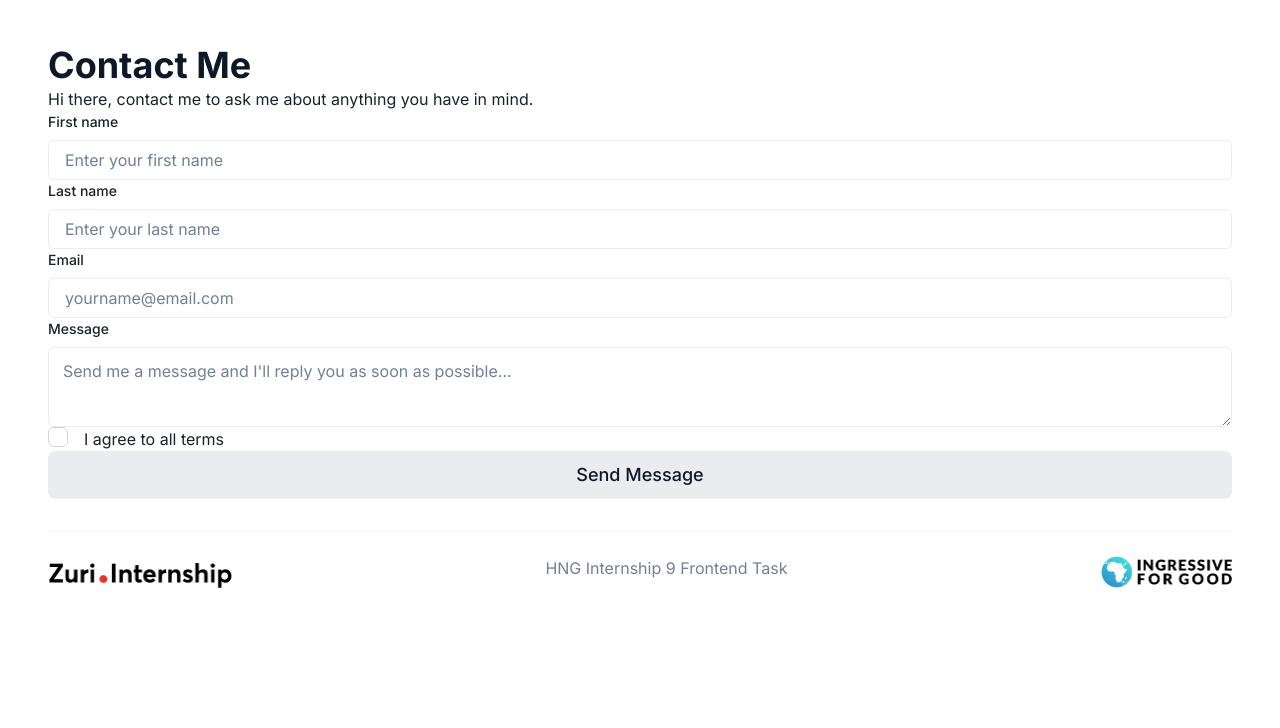
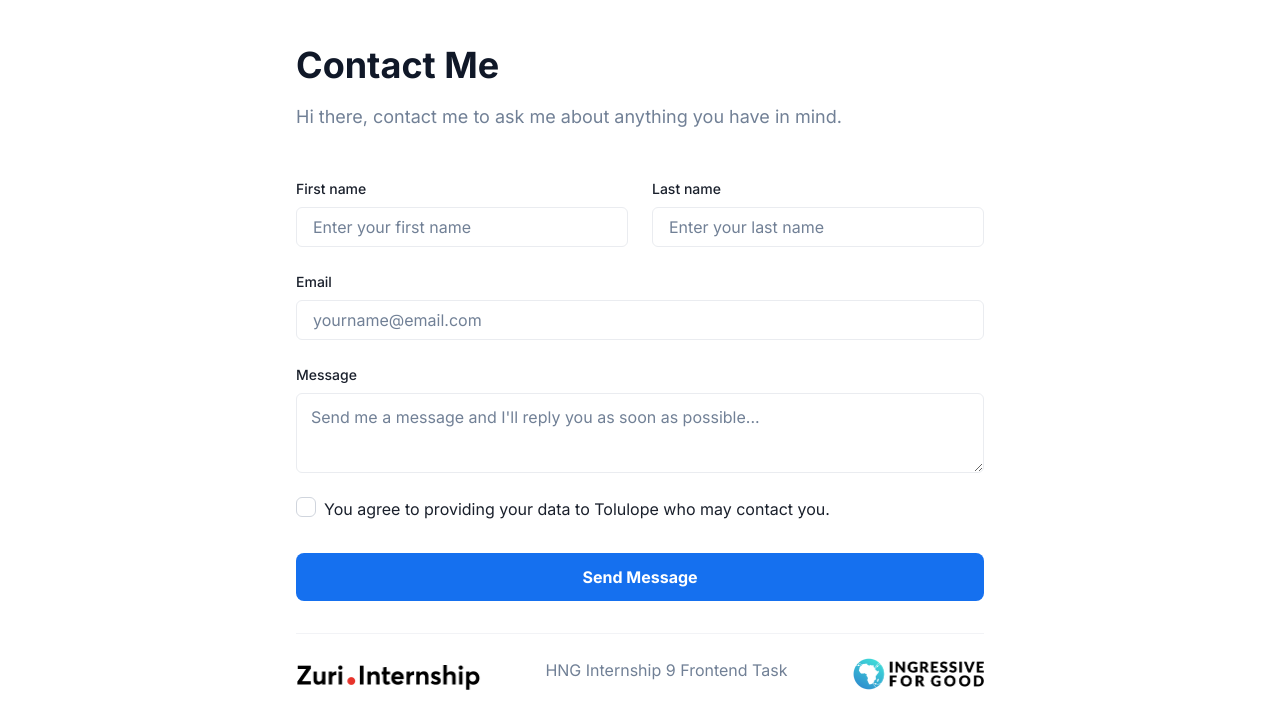
Before and after one commit to Tolu-Mals/myLinkTree, a React (Create React App) app: page /contact in a window 1280 px wide. Shown: the top 728 px of the page. Built offline with nearby package versions, Linux system fonts and the light colour scheme.

Commit message:
feat: add contact page 2

```diff
--- a/src/pages/Contact.js
+++ b/src/pages/Contact.js
@@ -9,32 +9,59 @@ import {
   Textarea,
   Button,
   FormLabel,
+  Box,
+  VStack,
+  Flex
 } from '@chakra-ui/react';
 import Footer from '../components/Footer';
 import Checkbox from '../components/Checkbox';
 
+const WideBox = ({ children }) => (
+  <Box w="100%">{children}</Box>
+);
+
 const Contact = () => {
   return (
-    <Container maxWidth="1216px" py="44px">
+    <Container maxWidth="720px" py="44px">
       <chakra.header>
-        <Heading>Contact Me</Heading>
-        <Text>Hi there, contact me to ask me about anything you have in mind.</Text>
+        <Heading fontSize="36px" mb={4} color="gray.900">Contact Me</Heading>
+        <Text fontSize="18px" color="gray.500" mb={12}>Hi there, contact me to ask me about anything you have in mind.</Text>
 
         <FormControl as="form">
+          <VStack textAlign={"left"} spacing={6} mb={8}>
+
+            <Flex w="100%" gap="24px" sx={{
+              '@media screen and (max-width: 450px)': {
+                flexDirection: 'column',
+              }
+            }}>
+              <WideBox w="100%">
                 <FormLabel htmlFor='first_name'>First name</FormLabel>
                 <Input type="text" id="first_name" placeholder='Enter your first name' />
+              </WideBox>
 
+              <WideBox>
                 <FormLabel htmlFor='last_name'>Last name</FormLabel>
                 <Input type="text" id="last_name" placeholder='Enter your last name' />
+              </WideBox>
+            </Flex>
 
+            <WideBox>
               <FormLabel htmlFor='email'>Email</FormLabel>
               <Input type="email" id="email" placeholder='yourname@email.com' />
+            </WideBox>
 
+            <WideBox>
               <FormLabel htmlFor='message'>Message</FormLabel>
               <Textarea placeholder="Send me a message and I'll reply you as soon as possible..." id="message" py={3} px="14px" />
+            </WideBox>
 
-          <Checkbox>I agree to all terms</Checkbox>
-          <Button id="btn__submit" width="100%">Send Message</Button>
+            <Checkbox spacing="8px" alignItems={"start"} w="100%">
+              You agree to providing your data to Tolulope who may contact you.
+            </Checkbox>
+          </VStack>
+
+          <Button id="btn__submit" width="100%" variant="action">Send Message</Button>
         </FormControl>
       </chakra.header>
       <Footer />
```
Lines whose indentation alone changed are shown as unchanged.
